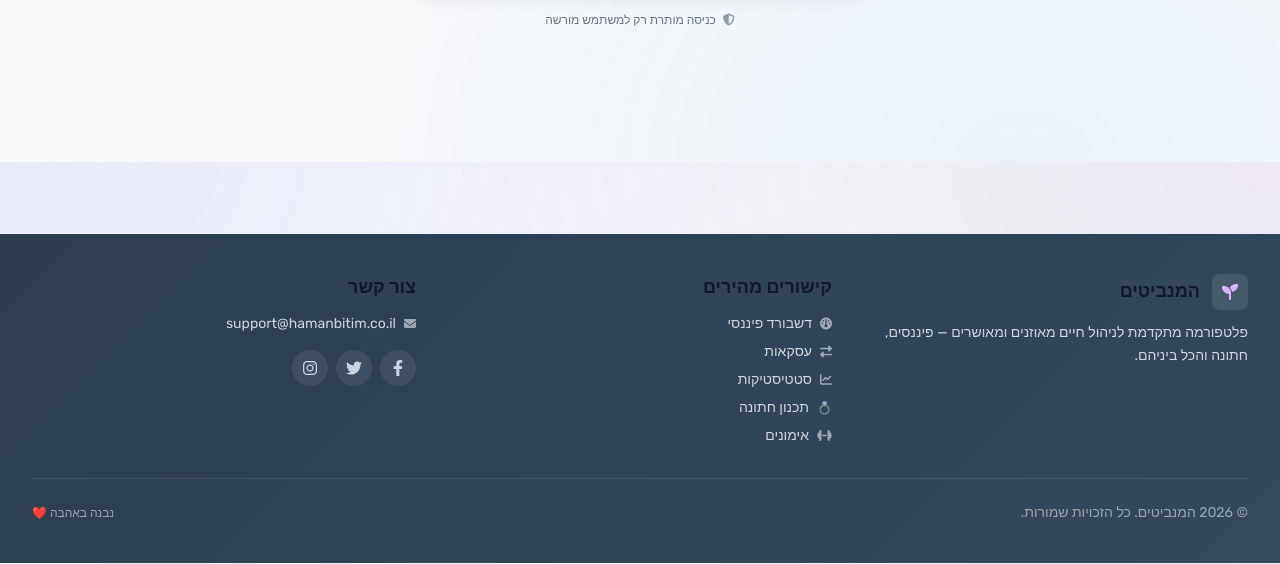
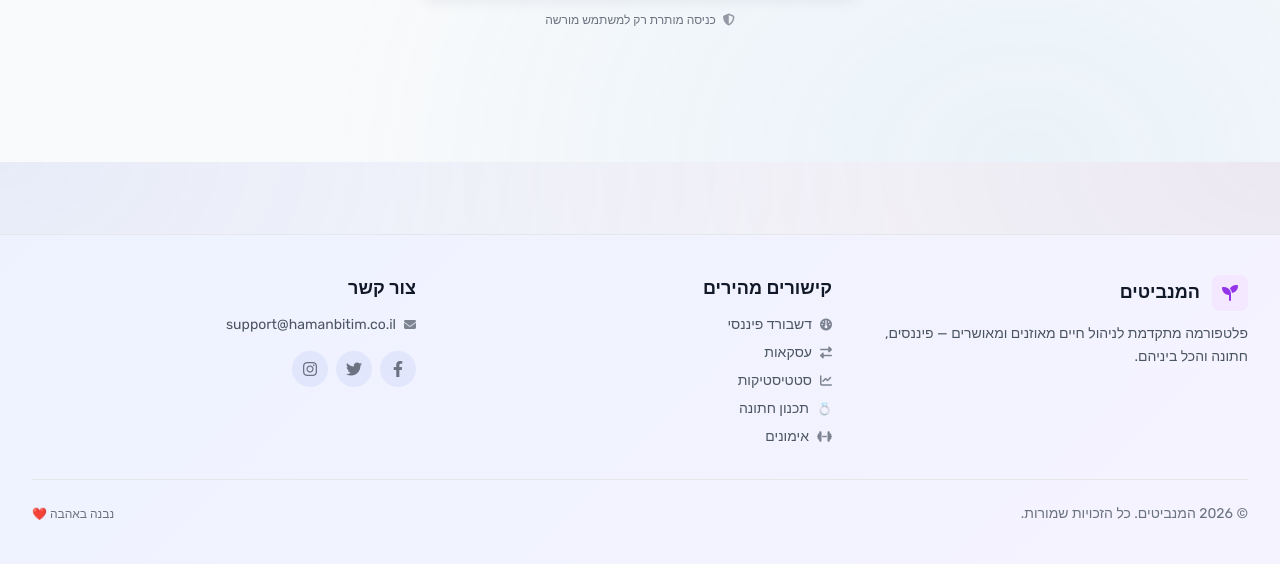
Before and after one commit to josefcohen96/expense_tracker, a FastAPI app: page /login in a window 1280 px wide. Shown: the part 638-1202 px from the top of the page. Run offline with FastAPI, Linux system fonts and the light colour scheme; some libraries are stand-ins or nearby versions.

Commit message:
update background

```diff
--- a/app/frontend/templates/layout/base.html
+++ b/app/frontend/templates/layout/base.html
@@ -378,7 +378,9 @@
             left: 0;
             right: 0;
             bottom: 0;
-            background: rgba(0, 0, 0, 0.5);
+            background: rgba(15, 23, 42, 0.4);
+            backdrop-filter: blur(4px);
+            -webkit-backdrop-filter: blur(4px);
             z-index: 500;
             display: none;
             align-items: center;
@@ -467,7 +469,9 @@
         .drawer-overlay {
             position: fixed;
             inset: 0;
-            background: rgba(0,0,0,0.5);
+            background: rgba(15, 23, 42, 0.4);
+            backdrop-filter: blur(3px);
+            -webkit-backdrop-filter: blur(3px);
             z-index: 410;
             display: none;
         }
@@ -482,7 +486,8 @@
 
         /* Footer Improvements */
         .footer {
-            background: linear-gradient(135deg, #2c3e50 0%, #34495e 100%);
+            background: linear-gradient(135deg, #eef2ff 0%, #f5f3ff 100%);
+            border-top: 1px solid #e5e7eb;
             position: relative;
             overflow: hidden;
             transition: margin 0.2s ease-out;
@@ -516,13 +521,13 @@
             width: 36px;
             height: 36px;
             border-radius: 50%;
-            background: rgba(255, 255, 255, 0.08);
-            color: #cbd5e1;
+            background: rgba(102, 126, 234, 0.1);
+            color: #6b7280;
         }
 
         .footer-social-link:hover {
-            background: rgba(255, 255, 255, 0.18);
-            color: white;
+            background: rgba(102, 126, 234, 0.2);
+            color: #4c51bf;
         }
 
         /* Loading Animation */
@@ -668,37 +673,37 @@
     </div>
 
     <!-- Footer -->
-    <footer class="footer text-white py-10 mt-auto relative">
+    <footer class="footer text-gray-700 py-10 mt-auto relative">
         <div class="max-w-7xl mx-auto px-4 sm:px-6 lg:px-8 relative z-10">
             <div class="grid grid-cols-1 md:grid-cols-3 gap-8 mb-8 text-center md:text-right">
                 <!-- Brand -->
                 <div class="animate-sequence">
                     <div class="flex items-center gap-3 justify-center md:justify-start mb-3">
-                        <div class="w-9 h-9 bg-white/10 rounded-lg flex items-center justify-center">
-                            <i class="fas fa-seedling text-purple-300"></i>
+                        <div class="w-9 h-9 bg-purple-100 rounded-lg flex items-center justify-center">
+                            <i class="fas fa-seedling text-purple-600"></i>
                         </div>
                         <h3 class="text-lg font-semibold">המנביטים</h3>
                     </div>
-                    <p class="text-gray-300 text-sm leading-relaxed">פלטפורמה מתקדמת לניהול חיים מאוזנים ומאושרים — פיננסים, חתונה והכל ביניהם.</p>
+                    <p class="text-gray-600 text-sm leading-relaxed">פלטפורמה מתקדמת לניהול חיים מאוזנים ומאושרים — פיננסים, חתונה והכל ביניהם.</p>
                 </div>
 
                 <!-- Quick Links -->
                 <div class="animate-sequence">
                     <h3 class="text-lg font-semibold mb-3">קישורים מהירים</h3>
                     <ul class="space-y-2 text-sm">
-                        <li><a href="/finances" class="text-gray-300 hover:text-white inline-flex items-center gap-2">
+                        <li><a href="/finances" class="text-gray-600 hover:text-purple-700 inline-flex items-center gap-2">
                             <i class="fas fa-gauge text-xs opacity-70"></i>דשבורד פיננסי
                         </a></li>
-                        <li><a href="/finances/transactions" class="text-gray-300 hover:text-white inline-flex items-center gap-2">
+                        <li><a href="/finances/transactions" class="text-gray-600 hover:text-purple-700 inline-flex items-center gap-2">
                             <i class="fas fa-exchange-alt text-xs opacity-70"></i>עסקאות
                         </a></li>
-                        <li><a href="/finances/statistics" class="text-gray-300 hover:text-white inline-flex items-center gap-2">
+                        <li><a href="/finances/statistics" class="text-gray-600 hover:text-purple-700 inline-flex items-center gap-2">
                             <i class="fas fa-chart-line text-xs opacity-70"></i>סטטיסטיקות
                         </a></li>
-                        <li><a href="/wedding" class="text-gray-300 hover:text-white inline-flex items-center gap-2">
+                        <li><a href="/wedding" class="text-gray-600 hover:text-purple-700 inline-flex items-center gap-2">
                             <span class="text-xs opacity-70">💍</span>תכנון חתונה
                         </a></li>
-                        <li><a href="/workouts" class="text-gray-300 hover:text-white inline-flex items-center gap-2">
+                        <li><a href="/workouts" class="text-gray-600 hover:text-purple-700 inline-flex items-center gap-2">
                             <i class="fas fa-dumbbell text-xs opacity-70"></i>אימונים
                         </a></li>
                     </ul>
@@ -710,7 +715,7 @@
                     <ul class="space-y-2 text-sm">
                         <li>
                             <a href="mailto:support@hamanbitim.co.il"
-                               class="text-gray-300 hover:text-white inline-flex items-center gap-2 break-all">
+                               class="text-gray-600 hover:text-purple-700 inline-flex items-center gap-2 break-all">
                                 <i class="fas fa-envelope text-xs opacity-70"></i>
                                 support@hamanbitim.co.il
                             </a>
@@ -730,7 +735,7 @@
                 </div>
             </div>
 
-            <div class="border-t border-white/10 pt-6 flex flex-col sm:flex-row items-center justify-between gap-3 text-sm text-gray-400">
+            <div class="border-t border-gray-200 pt-6 flex flex-col sm:flex-row items-center justify-between gap-3 text-sm text-gray-500">
                 <p>&copy; <span id="footer-year">2026</span> המנביטים. כל הזכויות שמורות.</p>
                 <p class="text-xs">נבנה באהבה ❤️</p>
             </div>
--- a/app/frontend/templates/pages/workout.html
+++ b/app/frontend/templates/pages/workout.html
@@ -345,7 +345,7 @@
                            class="flex-1 border border-gray-300 rounded-xl px-4 py-2.5 text-sm focus:ring-2 focus:ring-purple-500 focus:border-purple-500 focus:outline-none"
                            placeholder="הקלד שם תרגיל מותאם אישית...">
                     <button onclick="addCustomExercise()"
-                            class="px-5 py-2.5 bg-gray-900 hover:bg-gray-800 text-white font-bold rounded-xl text-sm transition-all active:scale-95">
+                            class="px-5 py-2.5 bg-purple-600 hover:bg-purple-700 text-white font-bold rounded-xl text-sm transition-all active:scale-95">
                         הוסף
                     </button>
                 </div>
--- a/app/frontend/templates/partials/stats/modal.html
+++ b/app/frontend/templates/partials/stats/modal.html
@@ -1,5 +1,5 @@
 <!-- Drilldown Modal -->
-<div id="drilldown-modal" class="fixed inset-0 z-50 flex items-center justify-center bg-black bg-opacity-50 hidden"
+<div id="drilldown-modal" class="fixed inset-0 z-50 flex items-center justify-center bg-slate-900/40 backdrop-blur-sm hidden"
     aria-labelledby="modal-title" role="dialog" aria-modal="true">
     <div class="bg-white rounded-lg shadow-xl w-full max-w-4xl max-h-[90vh] flex flex-col mx-4">
         <!-- Header -->
--- a/app/frontend/templates/wedding/budget.html
+++ b/app/frontend/templates/wedding/budget.html
@@ -355,7 +355,7 @@
 </button>
 
 <!-- Set Total Budget Modal -->
-<div id="budget-total-modal" class="hidden fixed inset-0 bg-black/50 z-[500] flex items-start sm:items-center justify-center sm:p-4" dir="rtl">
+<div id="budget-total-modal" class="hidden fixed inset-0 bg-slate-900/40 backdrop-blur-sm z-[500] flex items-start sm:items-center justify-center sm:p-4" dir="rtl">
     <div class="bg-white w-full sm:rounded-xl shadow-xl sm:max-w-sm sm:mx-4"
          style="padding-bottom: env(safe-area-inset-bottom, 0px);">
         <div class="sticky top-0 bg-white z-10 px-5 pt-5 pb-3 border-b border-gray-100 flex items-center justify-between">
@@ -384,7 +384,7 @@
 </div>
 
 <!-- Add/Edit Manual Item Modal -->
-<div id="add-item-modal" class="hidden fixed inset-0 bg-black/50 z-[500] flex items-start sm:items-center justify-center sm:p-4" dir="rtl">
+<div id="add-item-modal" class="hidden fixed inset-0 bg-slate-900/40 backdrop-blur-sm z-[500] flex items-start sm:items-center justify-center sm:p-4" dir="rtl">
     <div class="bg-white w-full sm:rounded-xl shadow-xl sm:max-w-lg sm:mx-4 max-h-screen sm:max-h-[90vh] overflow-y-auto"
          style="padding-bottom: env(safe-area-inset-bottom, 0px);">
         <div class="sticky top-0 bg-white z-10 px-5 pt-5 pb-3 border-b border-gray-100 flex items-center justify-between">
--- a/app/frontend/templates/wedding/guests.html
+++ b/app/frontend/templates/wedding/guests.html
@@ -568,7 +568,7 @@ textarea.inline-edit-input {
 
 <!-- Inline Status Picker (small bottom sheet) -->
 <div id="status-picker-overlay" class="hidden fixed inset-0 z-[500]" dir="rtl">
-    <div class="modal-backdrop absolute inset-0 bg-black/40" onclick="closeStatusPicker()"></div>
+    <div class="modal-backdrop absolute inset-0 bg-slate-900/30 backdrop-blur-sm" onclick="closeStatusPicker()"></div>
     <div class="status-picker absolute bottom-0 left-0 right-0 bg-white rounded-t-2xl" style="padding-bottom: env(safe-area-inset-bottom, 0px);">
         <div class="grab-handle flex justify-center pt-3 pb-2">
             <div class="w-10 h-1 bg-gray-300 rounded-full"></div>
@@ -607,7 +607,7 @@ textarea.inline-edit-input {
 
 <!-- Add/Edit Guest Modal -->
 <div id="add-guest-modal" class="hidden fixed inset-0 z-[600] flex items-start justify-center" dir="rtl">
-    <div class="modal-backdrop absolute inset-0 bg-black/40" onclick="closeGuestModal()"></div>
+    <div class="modal-backdrop absolute inset-0 bg-slate-900/30 backdrop-blur-sm" onclick="closeGuestModal()"></div>
     <div class="modal-sheet relative bg-white w-full sm:rounded-xl sm:shadow-xl sm:max-w-xl sm:mx-4 sm:mt-10 rounded-b-2xl max-h-[100dvh] sm:max-h-[94vh] overflow-y-auto"
          style="padding-bottom: env(safe-area-inset-bottom, 0px);">
         <!-- Top spacing (mobile) -->
@@ -1274,7 +1274,7 @@ function copyInviteLink() {
 
 <!-- Invite Link Modal -->
 <div id="invite-modal" class="hidden fixed inset-0 z-[900] flex items-center justify-center px-4" dir="rtl">
-    <div class="modal-backdrop absolute inset-0 bg-black/50" onclick="closeInviteModal()"></div>
+    <div class="modal-backdrop absolute inset-0 bg-slate-900/40 backdrop-blur-sm" onclick="closeInviteModal()"></div>
     <div class="modal-sheet relative z-10 bg-white rounded-2xl shadow-xl w-full max-w-md p-6">
         <div class="flex items-center justify-between mb-5">
             <h3 class="text-lg font-bold text-gray-800">🔗 לינק הזמנה</h3>
--- a/app/frontend/templates/wedding/ideas.html
+++ b/app/frontend/templates/wedding/ideas.html
@@ -20,7 +20,7 @@
     <!-- Status Pills -->
     <div class="flex gap-2 flex-wrap">
         {% for s, label, active_cls in [
-            ('',            'הכל',   'bg-gray-800 text-white shadow-md'),
+            ('',            'הכל',   'bg-rose-600 text-white shadow-md'),
             ('new',         '✨ חדש',        'bg-blue-500 text-white shadow-md'),
             ('considering', '🤔 שוקל',       'bg-amber-500 text-white shadow-md'),
             ('approved',    '✅ אושר',        'bg-green-500 text-white shadow-md'),
@@ -132,7 +132,7 @@
 
 <!-- Create/Edit Modal -->
 <div id="idea-modal" class="fixed inset-0 z-[500] hidden items-center justify-center p-4">
-    <div class="absolute inset-0 bg-black/40 backdrop-blur-sm" onclick="closeIdeaModal()"></div>
+    <div class="absolute inset-0 bg-slate-900/30 backdrop-blur-sm" onclick="closeIdeaModal()"></div>
     <div id="idea-modal-card"
          class="relative w-full max-w-md rounded-2xl shadow-2xl p-6 bg-white transition-colors duration-200 max-h-[92vh] overflow-y-auto">
 
--- a/app/frontend/templates/wedding/index.html
+++ b/app/frontend/templates/wedding/index.html
@@ -153,7 +153,7 @@
 </div>
 
 <!-- Set wedding date modal -->
-<div id="date-modal" class="hidden fixed inset-0 bg-black/50 z-50 flex items-center justify-center" dir="rtl"
+<div id="date-modal" class="hidden fixed inset-0 bg-slate-900/40 backdrop-blur-sm z-50 flex items-center justify-center" dir="rtl"
      role="dialog" aria-modal="true" aria-labelledby="date-modal-title" onclick="if(event.target===this)closeDateModal()">
     <div class="bg-white rounded-xl shadow-xl p-5 sm:p-6 w-full max-w-sm mx-4">
         <h3 id="date-modal-title" class="text-lg font-bold mb-4">קביעת תאריך חתונה</h3>
--- a/app/frontend/templates/wedding/lodging.html
+++ b/app/frontend/templates/wedding/lodging.html
@@ -172,7 +172,7 @@
 <!-- Add / Edit Room Modal -->
 <div id="room-modal" class="hidden fixed inset-0 z-[600] flex items-center justify-center p-4" dir="rtl"
      role="dialog" aria-modal="true" aria-labelledby="room-modal-title">
-    <div class="absolute inset-0 bg-black/40" onclick="closeRoomModal()"></div>
+    <div class="absolute inset-0 bg-slate-900/30 backdrop-blur-sm" onclick="closeRoomModal()"></div>
     <div class="relative bg-white rounded-2xl shadow-xl w-full max-w-sm p-6 z-10">
 
         <div class="flex items-center justify-between mb-5">
--- a/app/frontend/templates/wedding/notes.html
+++ b/app/frontend/templates/wedding/notes.html
@@ -88,7 +88,7 @@
 
 <!-- Create/Edit Modal -->
 <div id="note-modal" class="fixed inset-0 z-[500] hidden items-center justify-center p-4">
-    <div class="absolute inset-0 bg-black/40 backdrop-blur-sm" onclick="closeNoteModal()"></div>
+    <div class="absolute inset-0 bg-slate-900/30 backdrop-blur-sm" onclick="closeNoteModal()"></div>
     <div id="note-modal-card"
          class="relative w-full max-w-md rounded-2xl shadow-2xl p-6 bg-white transition-colors duration-200">
 
--- a/app/frontend/templates/wedding/seating.html
+++ b/app/frontend/templates/wedding/seating.html
@@ -150,7 +150,7 @@
 .seat.group-extra .sub-icon { font-size:.6rem; line-height:1; }
 
 /* ─── Modals ──────────────────────────────────────────── */
-.modal-overlay { position:fixed; inset:0; background:rgba(0,0,0,.45); z-index:2000;
+.modal-overlay { position:fixed; inset:0; background:rgba(15,23,42,.4); backdrop-filter:blur(4px); -webkit-backdrop-filter:blur(4px); z-index:2000;
                  display:flex; align-items:center; justify-content:center; padding:1rem; }
 .modal-box { background:#fff; border-radius:1.25rem; padding:1.5rem; width:100%;
              max-width:420px; max-height:90vh; overflow-y:auto; }
--- a/app/frontend/templates/wedding/tasks.html
+++ b/app/frontend/templates/wedding/tasks.html
@@ -72,7 +72,7 @@
                             <span class="text-sm text-gray-600">הצג שהושלמו</span>
                         </label>
                         <div class="flex gap-2">
-                            <button type="submit" class="flex-1 px-4 py-2.5 bg-gray-700 text-white rounded-lg text-sm font-medium min-h-[44px]">סנן</button>
+                            <button type="submit" class="flex-1 px-4 py-2.5 bg-rose-600 hover:bg-rose-700 text-white rounded-lg text-sm font-medium min-h-[44px]">סנן</button>
                             {% if category_filter or show_completed == '1' %}
                             <a href="/wedding/tasks" class="flex-1 text-center px-3 py-2.5 text-sm text-gray-500 hover:bg-gray-100 rounded-lg min-h-[44px] flex items-center justify-center">איפוס</a>
                             {% endif %}
@@ -117,7 +117,7 @@
                         <span class="text-sm text-gray-600">הצג שהושלמו</span>
                     </label>
                     <div class="flex flex-col gap-2">
-                        <button type="submit" class="w-full px-4 py-2 bg-gray-700 text-white rounded-lg text-sm font-medium">סנן</button>
+                        <button type="submit" class="w-full px-4 py-2 bg-rose-600 hover:bg-rose-700 text-white rounded-lg text-sm font-medium">סנן</button>
                         {% if category_filter or show_completed == '1' %}
                         <a href="/wedding/tasks" class="w-full text-center px-3 py-2 text-sm text-gray-500 hover:bg-gray-100 rounded-lg">איפוס</a>
                         {% endif %}
@@ -249,7 +249,7 @@
 
 <!-- Add/Edit Task Modal -->
 <div id="add-task-modal" class="hidden fixed inset-0 z-[500] flex items-start sm:items-center justify-center sm:p-4" dir="rtl">
-    <div class="absolute inset-0 bg-black/50" onclick="closeModal('add-task-modal')"></div>
+    <div class="absolute inset-0 bg-slate-900/40 backdrop-blur-sm" onclick="closeModal('add-task-modal')"></div>
     <div class="relative bg-white w-full sm:rounded-xl shadow-xl sm:max-w-lg sm:mx-4 max-h-[100dvh] sm:max-h-[90vh] overflow-y-auto"
          style="padding-bottom: env(safe-area-inset-bottom, 0px);">
         <div class="sticky top-0 bg-white z-10 px-5 pt-5 pb-3 border-b border-gray-100 flex items-center justify-between">
--- a/app/frontend/templates/wedding/timeline.html
+++ b/app/frontend/templates/wedding/timeline.html
@@ -118,7 +118,7 @@
 </div>
 
 <!-- Add / Edit Modal -->
-<div id="event-modal" class="hidden fixed inset-0 bg-black/50 z-50 flex items-end sm:items-center justify-center p-0 sm:p-4" dir="rtl">
+<div id="event-modal" class="hidden fixed inset-0 bg-slate-900/40 backdrop-blur-sm z-50 flex items-end sm:items-center justify-center p-0 sm:p-4" dir="rtl">
     <div class="bg-white rounded-t-3xl sm:rounded-2xl shadow-2xl w-full sm:max-w-md max-h-[92vh] overflow-y-auto">
 
         <!-- Modal Header -->
--- a/app/frontend/templates/wedding/vendor_detail.html
+++ b/app/frontend/templates/wedding/vendor_detail.html
@@ -197,7 +197,7 @@
                     <div class="mt-3 flex items-center justify-between">
                         <span id="items-save-msg" class="text-xs text-green-600 hidden">המרכיבים נשמרו</span>
                         <button type="button" onclick="saveQuoteItems()"
-                                class="mr-auto text-xs bg-gray-700 hover:bg-gray-800 active:bg-gray-900 text-white px-4 py-2.5 rounded-lg transition-colors min-h-[40px]">
+                                class="mr-auto text-xs bg-rose-600 hover:bg-rose-700 active:bg-rose-800 text-white px-4 py-2.5 rounded-lg transition-colors min-h-[40px]">
                             שמור מרכיבים
                         </button>
                     </div>
--- a/app/frontend/templates/wedding/vendors.html
+++ b/app/frontend/templates/wedding/vendors.html
@@ -285,7 +285,7 @@
 </button>
 
 <!-- ═══════════════ ADD / EDIT MODAL ═══════════════ -->
-<div id="vendor-modal" class="hidden fixed inset-0 bg-black/50 z-50 flex items-start sm:items-center justify-center sm:p-4" dir="rtl">
+<div id="vendor-modal" class="hidden fixed inset-0 bg-slate-900/40 backdrop-blur-sm z-50 flex items-start sm:items-center justify-center sm:p-4" dir="rtl">
     <div id="vendor-modal-body" class="bg-white w-full sm:rounded-2xl shadow-2xl sm:max-w-2xl sm:mx-4 max-h-screen sm:max-h-[90vh] overflow-y-auto"
          style="padding-bottom: env(safe-area-inset-bottom, 0px);">
 
```
